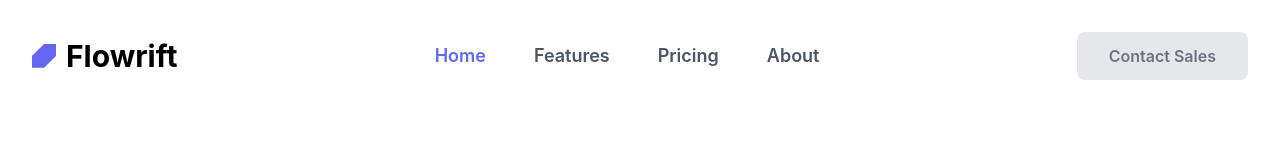
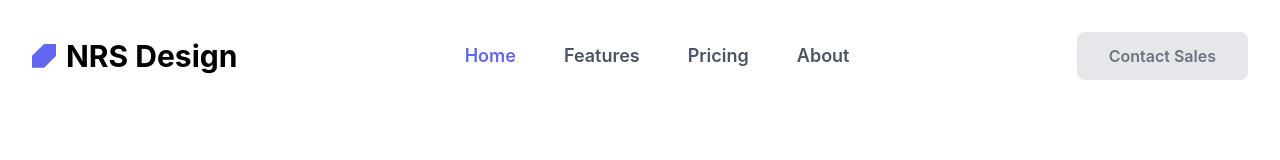
Before and after one commit to tiks98/nrsdesign, a React (Create React App) app: page / in a window 1280 px wide. Shown: the top 160 px of the page. Built offline with nearby package versions, Linux system fonts and the light colour scheme.

Commit message:
404 Page Added

```diff
--- a/src/Components/Footer.jsx
+++ b/src/Components/Footer.jsx
@@ -19,7 +19,7 @@ export function Footer({}) {
 									xmlns="http://www.w3.org/2000/svg">
 									<path d="M96 0V47L48 94H0V47L48 0H96Z" />
 								</svg>
-								Flowrift
+								NRS Design
 							</a>
 						</div>
 						<p className="mb-6 text-gray-400 sm:pr-8">
@@ -247,7 +247,7 @@ export function Footer({}) {
 				</div>
 
 				<div className="border-t border-gray-800 py-8 text-center text-sm text-gray-400">
-					© 2021 - Present Flowrift. All rights reserved.
+					© 2021 - Present NRS Design. All rights reserved.
 				</div>
 			</footer>
 		</div>
--- a/src/Components/Navbar.jsx
+++ b/src/Components/Navbar.jsx
@@ -17,7 +17,7 @@ export function Navbar({}) {
 							xmlns="http://www.w3.org/2000/svg">
 							<path d="M96 0V47L48 94H0V47L48 0H96Z" />
 						</svg>
-						Flowrift
+						NRS Design
 					</a>
 
 					<nav className="hidden gap-12 lg:flex">
--- a/src/Pages/common/Page404.jsx
+++ b/src/Pages/common/Page404.jsx
@@ -19,7 +19,7 @@ const Page404 = () => (
 							xmlns="http://www.w3.org/2000/svg">
 							<path d="M96 0V47L48 94H0V47L48 0H96Z" />
 						</svg>
-						Flowrift
+						NRS Design
 					</a>
 
 					<p class="mb-4 text-sm font-semibold uppercase text-indigo-500 md:text-base">
```
